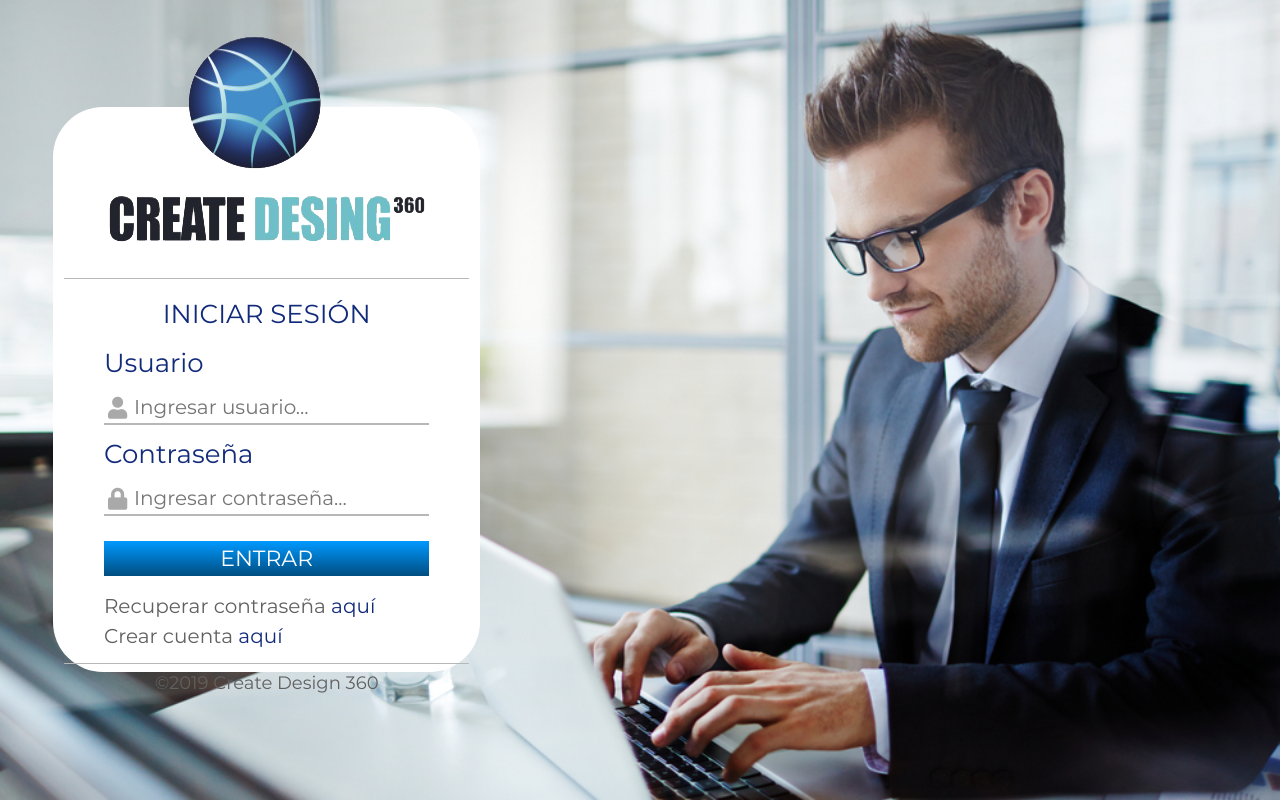
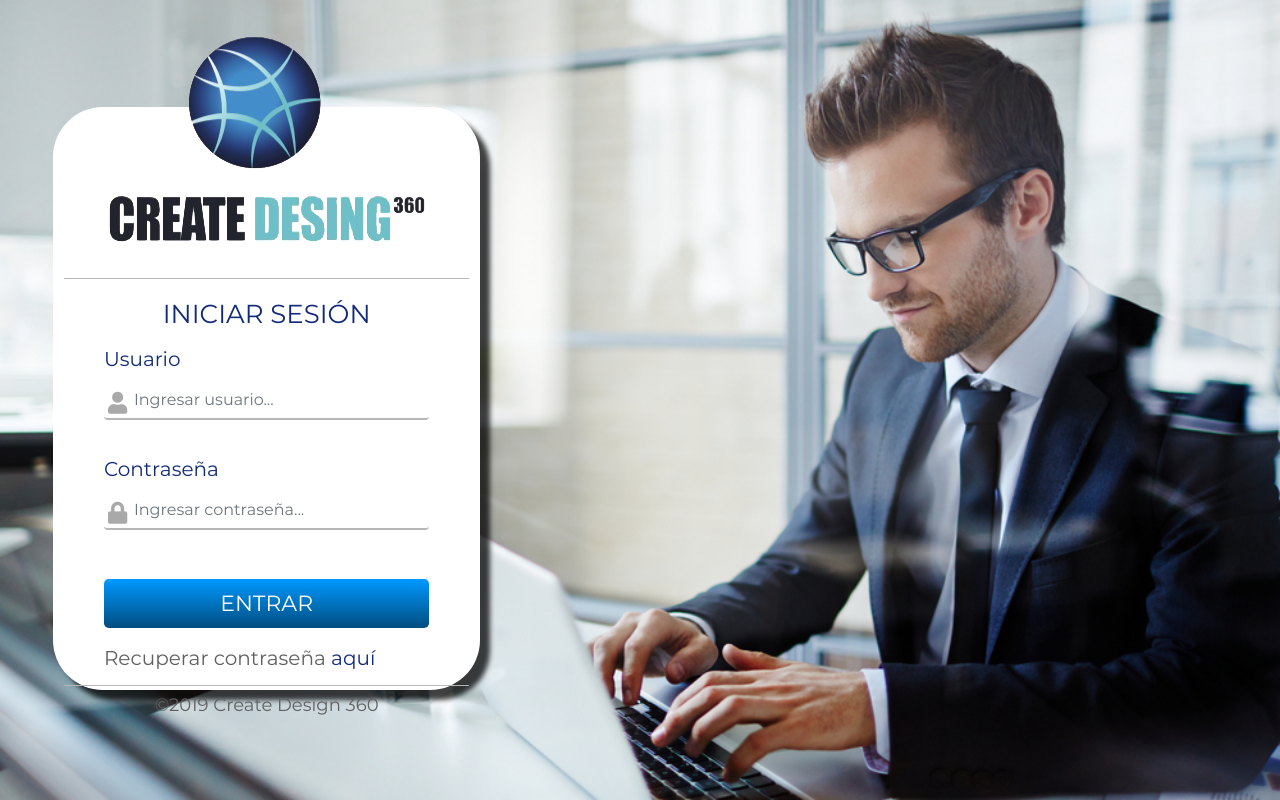
Before and after one commit to marianobc12/CD360, a PHP site: page / in a window 1280 px wide. Run offline with PHP 8.4, Linux system fonts and the light colour scheme.

Commit message:
cambios esteticos, sombre , animacion , tamaño de fuente

```diff
--- a/index.php
+++ b/index.php
@@ -13,7 +13,7 @@
   <div class="container-fluid" style="text-align:center;">
     <div class="row">
       <div class="col-sm-8 col-xl-5 col-lg-6 col-12 offset-lg-1 offset-sm-1 offset-xl-1" style="margin:0px;padding:0px;">
-        <div class="rectanguloform">
+        <div class="rectanguloform animated fadeInLeft " style="box-shadow: 10px 10px 5px 0px rgba(0,0,0,0.75);">
           <div style="text-align:center;">
              <img src="img/logof.png" class="logo">
           </div>
@@ -22,18 +22,18 @@
             <span style="color:#112A7A; font-size:26px;">INICIAR SESIÓN</span>
               <div class="row justify-content-sm-center" style="margin-top:10px;">
                 <div class="form-group col-sm-10 col-sm-offset-1">
-                  <label><span style="color:#112A7A; font-size:26px;">Usuario</span></label><br>
-                  <input type="text" style="font-size:20px;" placeholder="Ingresar usuario...">
+                  <label><span style="color:#112A7A; font-size:20px;">Usuario</span></label><br>
+                  <input class="form-control" type="text" style="font-size:16px;" placeholder="Ingresar usuario...">
                   <span class="fas fa-user iconouser"></span>
                   <br>
-                  <label style="margin-top:10px;"><span style="color:#112A7A; font-size:26px;">Contraseña</span></label><br>
-                  <input type="password" style="font-size:20px;" placeholder="Ingresar contraseña...">
+                  <label style="margin-top:10px;"><span style="color:#112A7A; font-size:20px;">Contraseña</span></label><br>
+                  <input class="form-control" type="password" style="font-size:16px;" placeholder="Ingresar contraseña...">
                   <span class="fas fa-lock iconopass"></span>
                   <br>
-                  <input type="submit" value="ENTRAR" class="submitt"><br>
+                  <button type="submit" class="submitt btn btn-lg">ENTRAR</button><br>
                   <div style="margin-top:15px;">
                     <span style="color:#606060; font-size:20px; ">Recuperar contraseña <a href="">aquí</a></span><br>
-                    <span style="color:#606060; font-size:20px;">Crear cuenta <a href="">aquí</a></span>
+                   <!-- <span style="color:#606060; font-size:20px;">Crear cuenta <a href="">aquí</a></span> -->
                   </div>
                 </div>
               </div>
```
